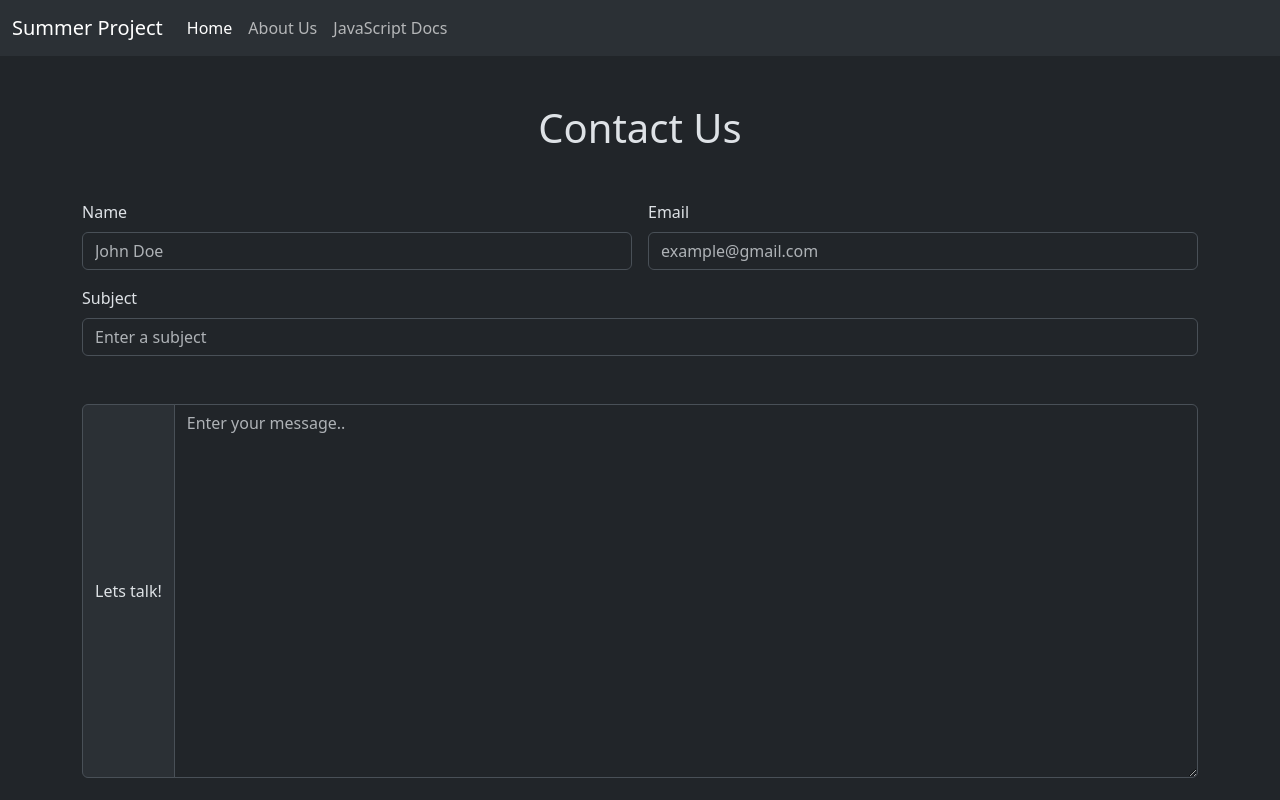
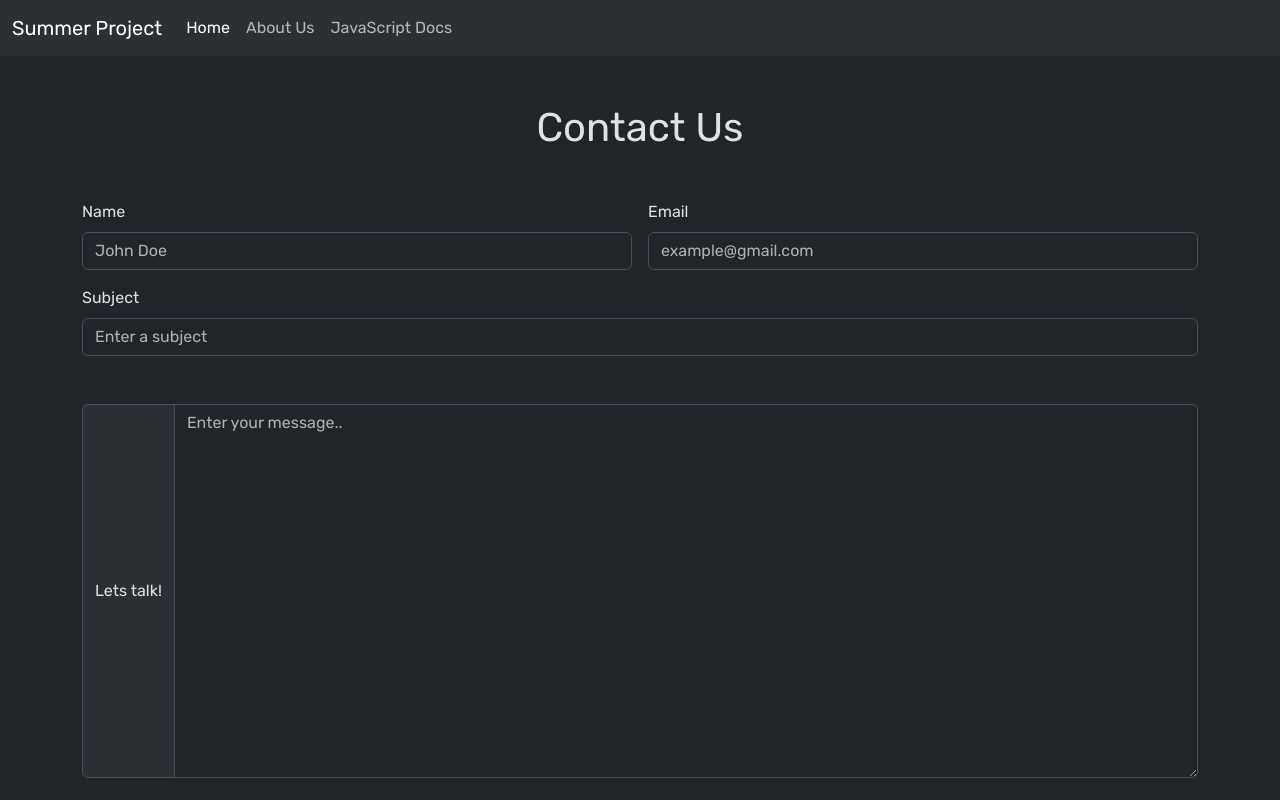
Before and after one commit to msaez85/RollingCode-summer-proyect, a plain HTML site: page pages/form.html in a window 1280 px wide. Shown: the top 800 px of the page. Drawn offline with nearby package versions, Linux system fonts and the light colour scheme.

Commit message:
added Rubik font

```diff
--- a/pages/form.html
+++ b/pages/form.html
@@ -7,6 +7,12 @@
     <meta http-equiv="X-UA-Compatible" content="ie=edge">
     <link href="https://cdn.jsdelivr.net/npm/bootstrap@5.3.0-alpha1/dist/css/bootstrap.min.css" rel="stylesheet" integrity="sha384-GLhlTQ8iRABdZLl6O3oVMWSktQOp6b7In1Zl3/Jr59b6EGGoI1aFkw7cmDA6j6gD"
         crossorigin="anonymous">
+    <link rel="stylesheet" href="https://fonts.googleapis.com/css?family=Rubik">
+    <style>
+        body {
+            font-family: "Rubik", sans-serif;
+        }
+    </style>
     <title>Contact us</title>
 </head>
 
```
